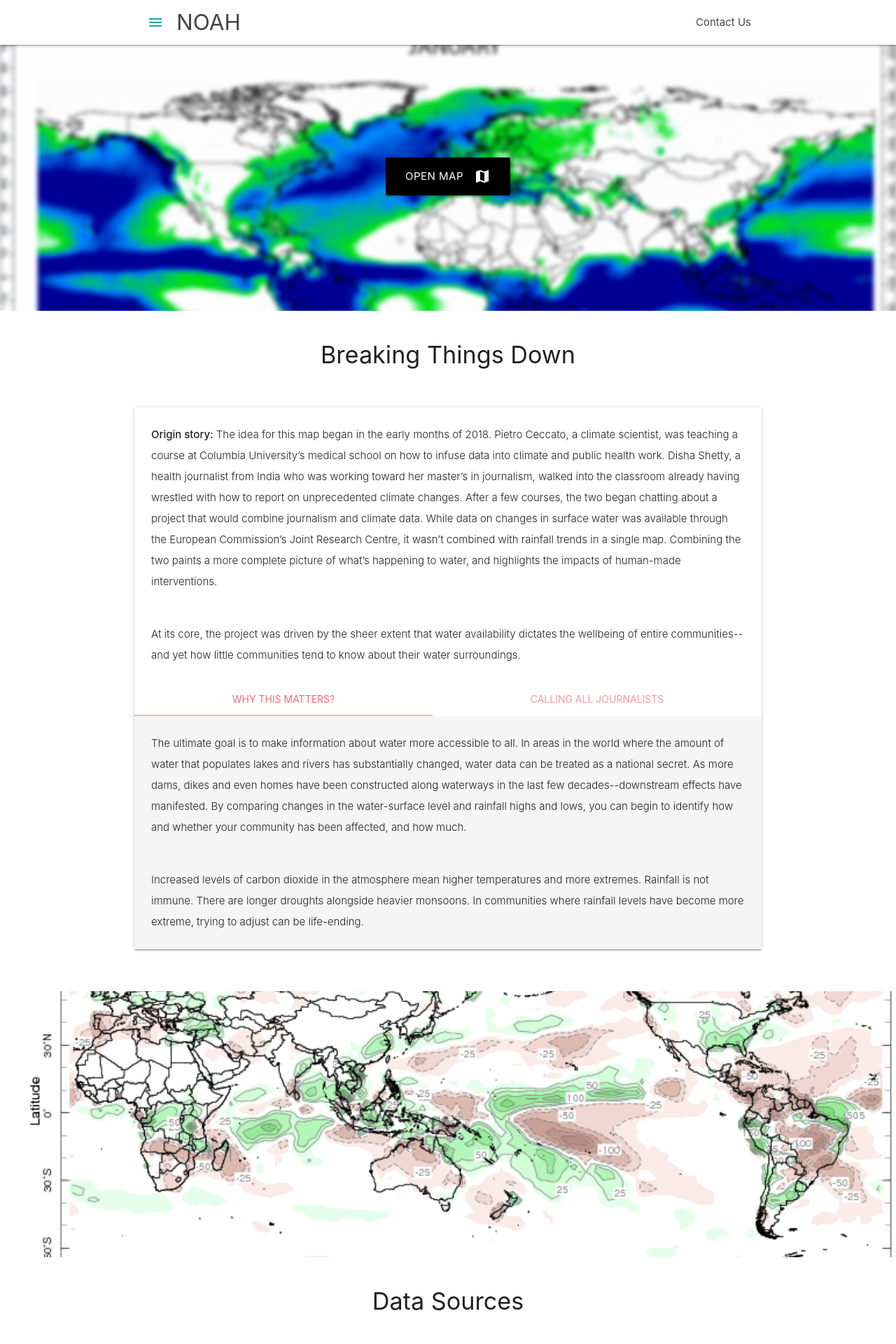
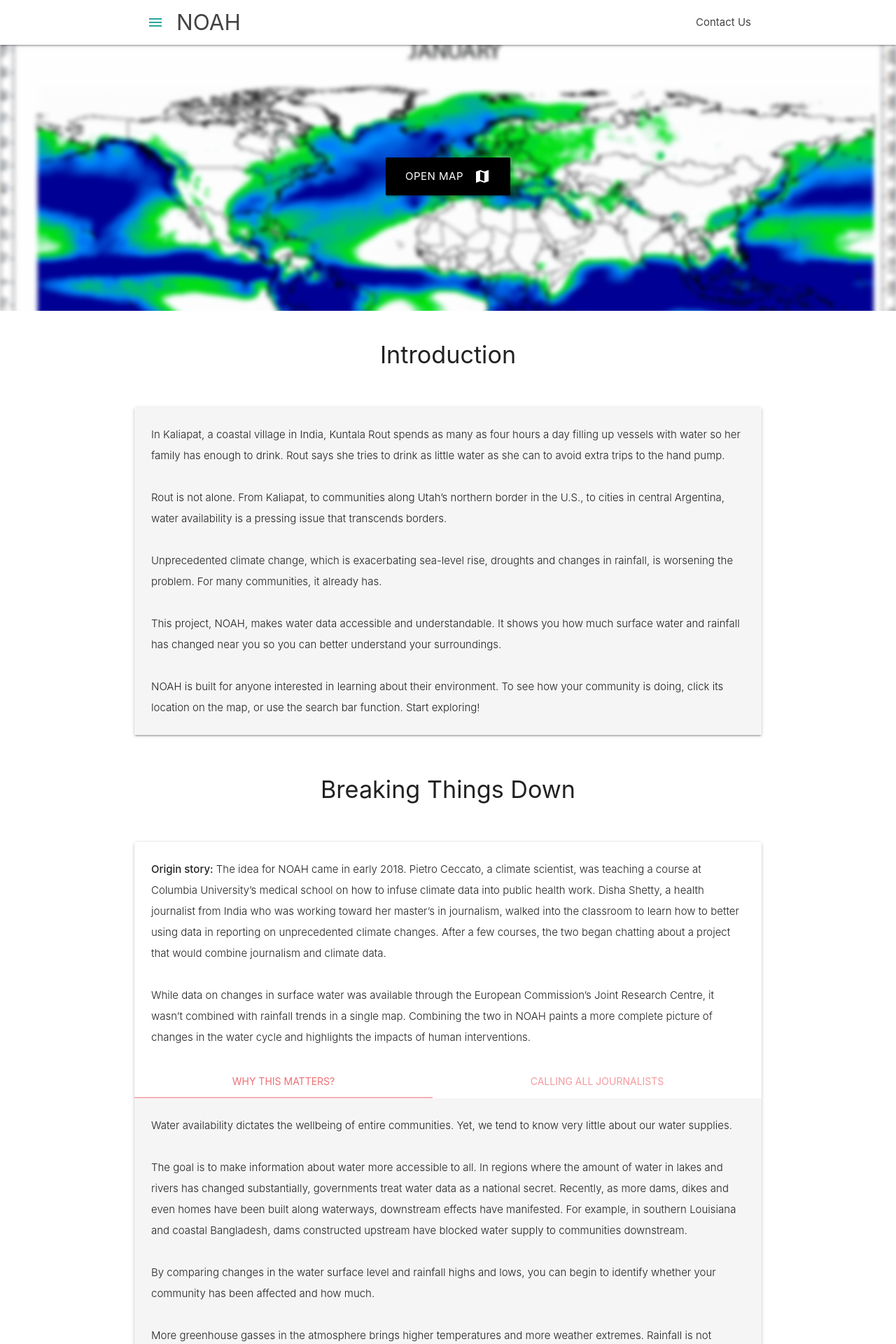
Before and after one commit to ravielakshmanan/arcgis, a Flask app: page / in a window 1280 px wide. Shown: the top 1920 px of the page at 70% size. Run offline with Flask 2, Linux system fonts and the light colour scheme; some libraries are stand-ins or nearby versions.

Commit message:
updates to home page

```diff
--- a/templates/index.html
+++ b/templates/index.html
@@ -32,6 +32,7 @@
       <ul id="nav" class="sidenav">
         <li>
           <a href="#">Home</a>
+          <a href="#intro">Introduction</a>
           <a href="#about">Breaking Things Down</a>
           <a href="#research">Data Sources</a>
           <a href="#team">The Team</a>
@@ -61,7 +62,38 @@
     <div class="parallax"><img class="img-blur" src="/static/images/Precipitation_longterm_mean.gif" alt="Precipitation longterm mean"></div>
   </div>
 
+  <div class="container" id="intro">
+    <div class="section">
+      <div class="row">
+        <div class="col s12 center">
+          <h3><i class="mdi-content-send brown-text"></i></h3>
+          <h4>Introduction</h4>
+        </div>
+      </div>
+    </div>
+  </div>
 
+  <div class="container">
+    <div class="card darken-1">
+        <div class="card-content grey white lighten-4">
+          <p class="left-align light">
+            In Kaliapat, a coastal village in India, Kuntala Rout spends as many as four hours a day filling up vessels with water so her family has enough to drink. Rout says she tries to drink as little water as she can to avoid extra trips to the hand pump.
+            <br>
+            <br>
+            Rout is not alone. From Kaliapat, to communities along Utah’s northern border in the U.S., to cities in central Argentina, water availability is a pressing issue that transcends borders.
+            <br>
+            <br>
+            Unprecedented climate change, which is exacerbating sea-level rise, droughts and changes in rainfall, is worsening the problem. For many communities, it already has.
+            <br>
+            <br>
+            This project, NOAH, makes water data accessible and understandable. It shows you how much surface water and rainfall has changed near you so you can  better understand your surroundings.
+            <br>
+            <br>
+            NOAH is built for anyone interested in learning about their environment. To see how your community is doing, click its location on the map, or use the search bar function. Start exploring!
+          </p>
+        </div>
+    </div>
+  </div>
 
   <div class="container" id="about">
     <div class="section">
@@ -77,10 +109,11 @@
   <div class="container">
     <div class="card darken-1">
       <div class="card-content">
-        <p class="left-align light"><strong>Origin story:</strong>
-          The idea for this map began in the early months of 2018. Pietro Ceccato, a climate scientist, was teaching a course at Columbia University’s medical school on how to infuse data into climate and public health work. Disha Shetty, a health journalist from India who was working toward her master’s in journalism, walked into the classroom already having wrestled with how to report on unprecedented climate changes. After a few courses, the two began chatting about a project that would combine journalism and climate data. While data on changes in surface water was available through the European Commission’s Joint Research Centre, it wasn’t combined with rainfall trends in a single map. Combining the two  paints a more complete picture of what’s happening to water, and highlights the impacts of human-made interventions.</p><br/><br/>
         <p class="left-align light">
-          At its core, the project was driven by the sheer extent that water availability dictates the wellbeing of entire communities--and yet how little communities tend to know about their water surroundings.
+          <strong>Origin story:</strong> The idea for NOAH came in early 2018. Pietro Ceccato, a climate scientist, was teaching a course at Columbia University’s medical school on how to infuse climate data into public health work. Disha Shetty, a health journalist from India who was working toward her master’s in journalism, walked into the classroom to learn how to better using data in reporting on unprecedented climate changes. After a few courses, the two began chatting about a project that would combine journalism and climate data.
+          <br/>
+          <br/>
+          While data on changes in surface water was available through the European Commission’s Joint Research Centre, it wasn’t combined with rainfall trends in a single map. Combining the two in NOAH paints a more complete picture of changes in the water cycle and highlights the impacts of human interventions.
         </p>
       </div>
 
@@ -93,23 +126,35 @@
       <div class="card-content grey white lighten-4">
         <div id="why">
           <p class="left-align light">
-            The ultimate goal is to make information about water more accessible to all. In areas in the world where the amount of water that populates lakes and rivers has substantially changed, water data can be treated as a national secret. As more dams, dikes and even homes have been constructed along waterways in the last few decades--downstream effects have manifested. By comparing changes in the water-surface level and rainfall highs and lows, you can begin to identify how and whether your community has been affected, and how much.
-          </p><br/><br/>
-          <p class="left-align light">
-            Increased levels of carbon dioxide in the atmosphere mean higher temperatures and more extremes. Rainfall is not immune. There are longer droughts alongside heavier monsoons. In communities where rainfall levels have become more extreme, trying to adjust can be life-ending.
+            Water availability dictates the wellbeing of entire communities. Yet, we tend to know very little about our water supplies.
+            <br/>
+            <br/>
+            The goal is to make information about water more accessible to all. In regions where the amount of water in lakes and rivers has changed substantially, governments treat water data as a national secret. Recently, as more dams, dikes and even homes have been built along waterways, downstream effects have manifested. For example, in southern Louisiana and coastal Bangladesh, dams constructed upstream have blocked water supply to communities downstream.
+            <br/>
+            <br/>
+            By comparing changes in the water surface level and rainfall highs and lows, you can begin to identify whether your community has been affected and how much.
+            <br/>
+            <br/>
+            More greenhouse gasses in the atmosphere brings higher temperatures and more weather extremes. Rainfall is not immune. There are longer droughts alongside more erratic monsoons. Trying to adjust to new and extreme rainfall patterns is a mounting challenge.
+            <br/>
+            <br/>
+            We’ve recorded the unprecedented changes in our climate, now let’s bake them into how we understand and interact with our surroundings.
           </p>
         </div>
         <div id="call">
           <p class="left-align light">
-            Touring the world on this map, you can find an area where the amount of water in a town’s reservoir has severely depleted--but where rainfall has remained consistent--begging questions of water management or upstream engineering. You might also stumble upon an area where not much has changed on the surface, but where there have been huge spikes and drops in rainfall highs and lows. How has that changed the communities?
-          </p><br/><br/>
-          <p class="left-align light">
-            If you’re a journalist covering a particular area, you can request the raw data for that space. When a climate or water event crops up, you’ll have historical and modern-day data to inform your reporting.
-          </p><br/><br/>
-          <p class="left-align light">
-            The journalists on our team are available to guide you through the map, talk through story ideas and share tips on climate reporting. We have also cultivated a list of water and climate-related experts who are ready to work with you to answer questions and explain any unique findings you might come across. If you reach out to us at <a href="mailto:water.appspot@gmail.com">water.appspot@gmail.com</a>, one of our journalists will respond within the week and set up a time to chat about these possibilities.
-          </p><br/><br/>
-          <p class="left-align light">
+            NOAH gives journalists  rich opportunities to discover, report and tell stories.
+            <br/>
+            <br/>
+            Touring the world in NOAH, you can find a town where  the community’s reservoir is severely depleted, but rainfall has remained stable; raising questions about water management or upstream engineering. You may also stumble upon an area where little has changed on the surface, but where rainfall highs and lows have fluctuated dramatically. How has that changed the communities?
+            <br/>
+            <br/>
+            If you’re a journalist covering a particular area, you can request the raw data for that region. When a climate or water event crops up, you can access both historical and modern-day data to inform your reporting.
+            <br/>
+            <br/>
+            The journalists on our team are available to guide you through the map, talk through story ideas and share tips on climate reporting. If you reach out to us at water.appspot@gmail.com, one of our journalists will respond within the week and set up a time to chat.
+            <br/>
+            <br/>
             We would also like to take this opportunity to express our gratitude to <a href="https://brown.columbia.edu/">The Brown Institute for Media Innovation</a>, without whose support this project would not have been possible.
           </p>
         </div>
@@ -138,13 +183,13 @@
     <div class="card darken-1">
         <div class="card-content grey white lighten-4">
           <p class="left-align light">
-            We used open-source data to built this platform, and are eager to share what we’ve collected. If you’re interested in interacting with and asking questions of the raw data, don’t hesitate to reach out. Our team is ready to send you the data that matches your region and time-period of interest, and to talk through any related questions that come up.
+            We used open-source data to build this platform, and we’re eager to share what we’ve collected. If you’re interested in interacting with and interrogating the raw data, don’t hesitate to reach out. Our team can provide you with data that matches your region and time-period of interest and talk about any questions you may have.
             <br>
             <br>
-            Sources: The National Oceanic and Atmospheric Administration (NOAA) Climate Prediction Center’s Climate Anomaly Monitoring System_OPI provided monthly rainfall data going back to 1978. Columbia University’s International Research Institute houses this information in <a href="http://iridl.ldeo.columbia.edu/maproom/Global/Precipitation/Anomaly.html#tabs-1">its own map</a>.
+            Sources: The National Oceanic and Atmospheric Administration (NOAA) Climate Prediction Center’s Climate Anomaly Monitoring System_OPI provided monthly rainfall data going back to 1978. Columbia University’s International Research Institute for Climate and Society houses this information and presents it in <a href="http://iridl.ldeo.columbia.edu/maproom/Global/Precipitation/Anomaly.html#tabs-1">its own online map</a>.
             <br>
             <br>
-            The global surface water data is courtesy of the European Commission’s Joint Research Centre. Using three million Landsat satellite images, a four-person team at the centre quantified the changes in global surface water between 1984 and 2015. The team published their findings and analysis in Nature in December 2016. Check out their findings <a href="https://www.nature.com/articles/nature20584">here</a>.
+            The global surface water data is courtesy of the European Commission’s Joint Research Centre. Using three million Landsat satellite images, a four-person team at the centre quantified the changes in global surface water between 1984 and 2015. The team published their findings and analysis in <a href="https://www.nature.com/articles/nature20584">Nature in December 2016</a>.
           </p>
         </div>
     </div>
@@ -203,7 +248,7 @@
         <div class="card grey darken-1 cc">
           <div class="card-content white-text">
             <span class="card-title">Ravie Lakshmanan</span>
-            <p><strong>Ravie Lakshmanan</strong> is a computational journalist currently working as news engineer for Scroll.in. He has previously worked as a wealth management reporter and data journalist for Financial Planning.</p>
+            <p><strong>Ravie Lakshmanan</strong> is a computational journalist currently working as a news engineer for Scroll.in. He has previously covered wealth management and Fin-Tech for Financial Planning as a reporter and data journalist.</p>
           </div>
         </div>
       </div>
--- a/templates/render_map.html
+++ b/templates/render_map.html
@@ -53,10 +53,10 @@
 			To see how your community is doing, locate it on the map, and click.
 		</div>
 		<div id='side-bar' title="Here's what you're seeing">
-			The pop-up graph demonstrates the monthly rainfall highs and lows in the region. The reds and greens on the map below depict whether the amount of water on land has increased or decreased in the last three decades.
+			The pop-up graph demonstrates the monthly rainfall highs and lows in the region.
 			<br>
 			<br>
-			The water’s location, and how much of it lives there, are shaped by a host of factors--including human activity and how much it rains. It’s a cyclical relationship: People’s wellbeing and biological diversity also rely greatly on water supply and rainfall.
+			The red represents a decrease in the amount of surface water in the last three decades, while the green on the map depicts an increase.
 			<br>
 			<br>
 			Questions? Ping us at <a href="mailto:water.appspot@gmail.com">water.appspot@gmail.com.</a>
```
Also changed, not shown: static/js/render_map.js (+0 -61 lines).
